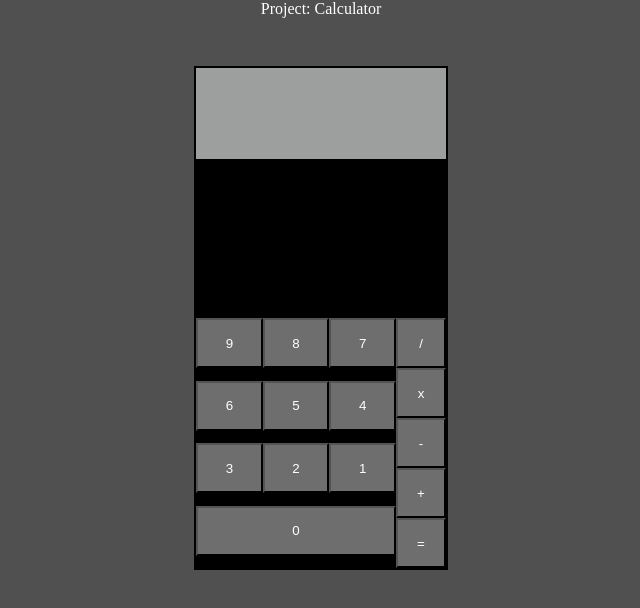
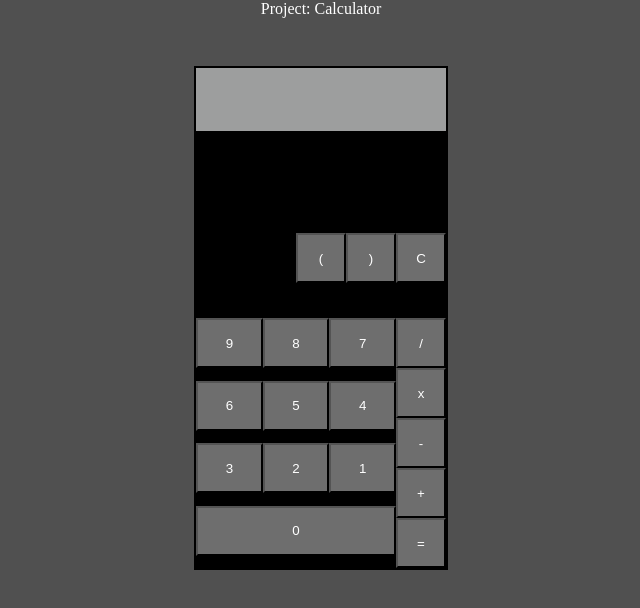
Before and after one commit to tysonrobles33/project-calculator, a plain HTML site: page index.html in a window 1280 px wide. Shown: the whole page, without its empty margins (319-959 px from the left). Drawn offline with Linux system fonts and the light colour scheme.

Commit message:
Added Parenthesis And Clear Button

```diff
--- a/index.html
+++ b/index.html
@@ -13,6 +13,11 @@
     <div class="container">
         <div class="display">
 
+        </div>
+        <div class="topButtons">
+            <button class="button" id="(">(</button>
+            <button class="button" id=")">)</button>
+            <button class="button" id="clear">C</button>
         </div>
         <div class="buttons">
             <div class="numbers">
--- a/styles.css
+++ b/styles.css
@@ -32,6 +32,12 @@ header {
     background-color: rgb(157, 158, 158);
     margin: 0;
     padding: 0;
+}
+
+.topButtons {
+    display: flex;
+    margin-top: 100px;
+    justify-content: flex-end;
 }
 
 .buttons {
```
